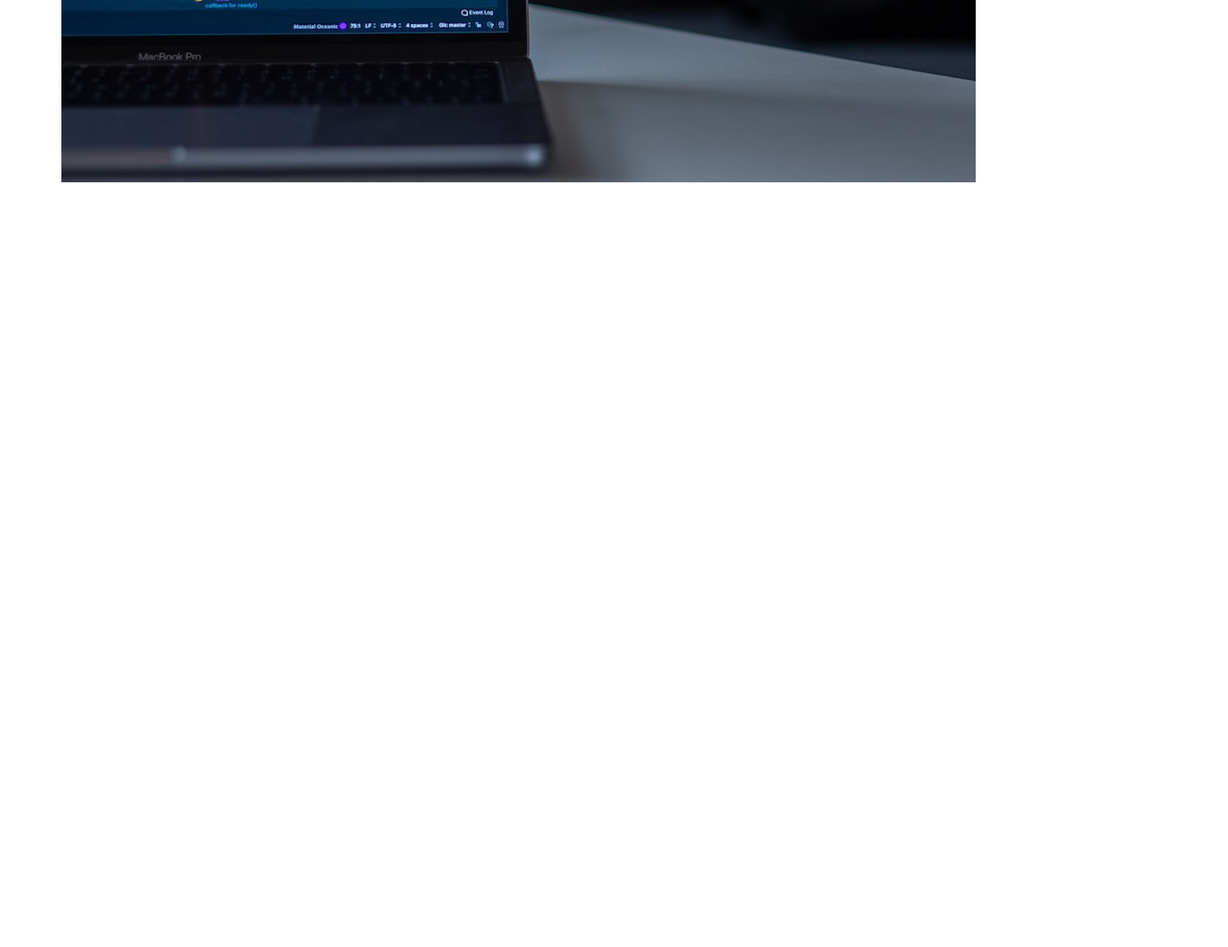
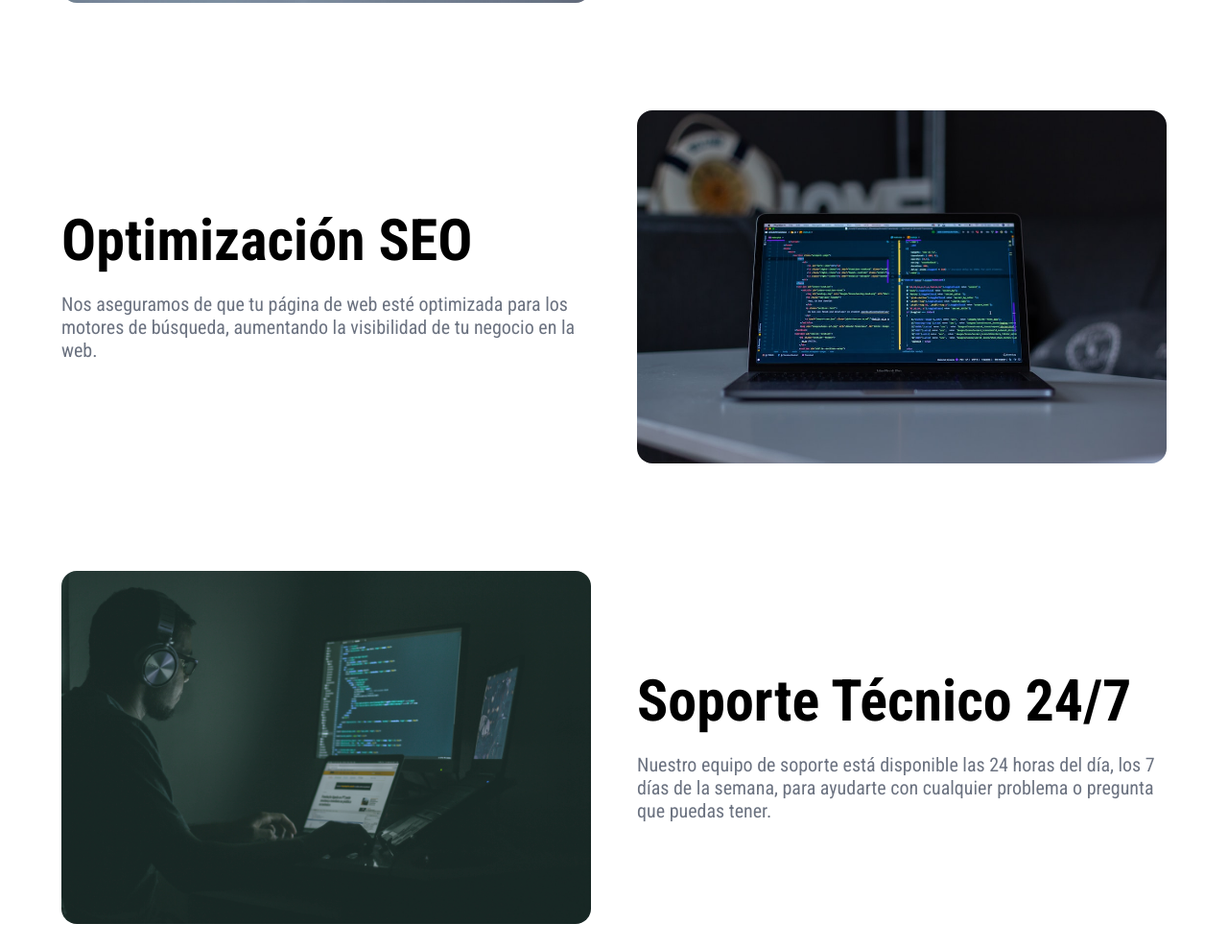
Before and after one commit to GreetyCr/web_dev_greety, a plain HTML site: page index.html in a window 1280 px wide. Shown: the part 1081-2068 px from the top of the page at 96% size. Before the commit the page ends 1399 px from the top, so only its background shows below. Drawn offline with Linux system fonts and the light colour scheme.

Commit message:
Add features

```diff
--- a/index.css
+++ b/index.css
@@ -59,7 +59,7 @@ html {
   font-size: 1rem;
   border: none;
   border-radius: 0.375rem;
-  padding: 0.5rem 1rem;
+  padding: 0.75rem 1.25rem;
   margin-top: 1.5rem;
   cursor: pointer;
   transition: all ease 100ms;
@@ -79,4 +79,50 @@ html {
   display: block;
   width: 100%;
   border-radius: 1rem;
+  box-shadow: rgba(0, 0, 0, 0.56) 0px 22px 70px 4px;
 }
+
+/*
+Features
+*/
+
+.feature {
+  display: flex;
+  flex-direction: row;
+  justify-content: space-between;
+  align-items: center;
+  padding-top: 7rem;
+  gap: 3rem;
+}
+
+.feature__reverse {
+  flex-direction: row-reverse;
+}
+
+.feature__img--wrapper {
+  display: block;
+  width: 100%;
+  border-radius: 1rem;
+}
+
+.feature__img {
+  display: block;
+  width: 100%;
+  border-radius: 1rem;
+}
+
+.feature__text {
+  width: 100%;
+}
+
+.feature__text--title {
+  font-size: 3.75rem;
+  font-weight: 700;
+  line-height: 1;
+}
+
+.feature__text--para {
+  font-size: 1.25rem;
+  color: rgb(107 114 128 / 1);
+  margin-top: 1.5rem;
+}
--- a/index.html
+++ b/index.html
@@ -47,6 +47,32 @@
         </p>
       </div>
     </div>
+    <div class="feature feature__reverse">
+      <div class="feature__img--wrapper">
+        <img class="feature__img" src="./assets/feature-img2.jpeg" alt="">
+      </div>
+      <div class="feature__text">
+        <h2 class="feature__text--title">
+          Optimización SEO
+        </h2>
+        <p class="feature__text--para">
+          Nos aseguramos de que tu página de web esté optimizada para los motores de búsqueda, aumentando la visibilidad de tu negocio en la web.
+        </p>
+      </div>
+    </div>
+    <div class="feature">
+      <div class="feature__img--wrapper">
+        <img class="feature__img" src="./assets/feature-img3.jpeg" alt="">
+      </div>
+      <div class="feature__text">
+        <h2 class="feature__text--title">
+          Soporte Técnico 24/7
+        </h2>
+        <p class="feature__text--para">
+          Nuestro equipo de soporte está disponible las 24 horas del día, los 7 días de la semana, para ayudarte con cualquier problema o pregunta que puedas tener.
+        </p>
+      </div>
+    </div>
   </section>
 </body>
 </html>
```
Also changed, not shown: assets/feature-img2.jpeg (added), assets/feature-img3.jpeg (added).
